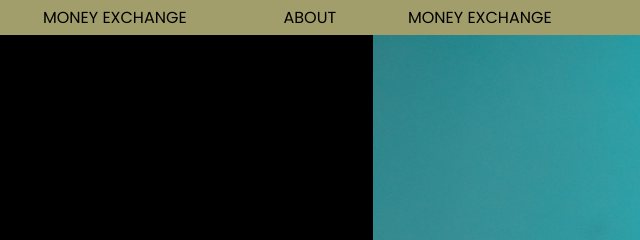
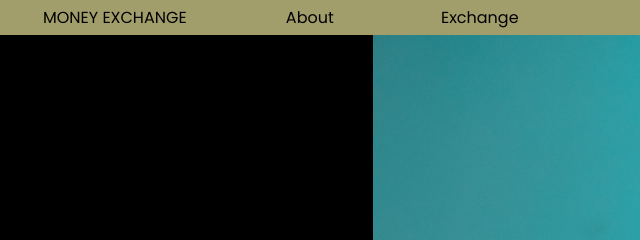
Before and after one commit to AlexErdei73/money-exchange, a plain HTML site: page index.html in a window 1280 px wide. Shown: the top 240 px of the page, 0-640 px from the left. Drawn offline with Linux system fonts and the light colour scheme.

Commit message:
Simplify navbar

```diff
--- a/index.html
+++ b/index.html
@@ -11,7 +11,7 @@
 			<ul>
 				<li class="logo"><a href="./index.html">MONEY EXCHANGE</a></li>
 				<li><a href="./about.html">About</a></li>
-				<li><a href="./exchange.html">Money Exchange</a></li>
+				<li><a href="./exchange.html">Exchange</a></li>
 			</ul>
 		</nav>
 		<img src="./assets/images/money-picture.jpeg" alt="euro and dollar notes" />
--- a/styles.css
+++ b/styles.css
@@ -43,8 +43,6 @@ nav li {
 	list-style: none;
 	color: black;
 	cursor: pointer;
-	transition: 0.5s ease-in-out;
-	text-transform: uppercase;
 }
 
 nav a:hover {
```
Also changed, not shown: about.html (+4 -4 lines), exchange.html (+1 -1 lines).
